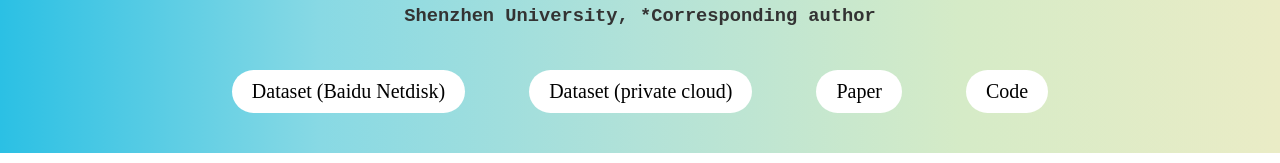
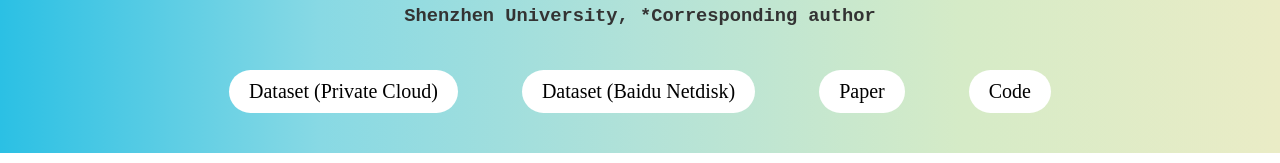
Before and after one commit to zqwlearning/CrossViewRobustness, a plain HTML site: page index.html in a window 1280 px wide. Shown: the part 177-340 px from the top of the page. Drawn offline with Linux system fonts and the light colour scheme.

Commit message:
Add files via upload

```diff
--- a/index.html
+++ b/index.html
@@ -11,10 +11,10 @@
     <h1>Benchmarking the Robustness of Cross-view Geo-localization Models</h1>
 	<h2>Qingwang Zhang, Yingying Zhu*</h2>
 	<h3 class="unit">Shenzhen University, *Corresponding author</h3>
+	<a href="https://gofile.me/6Smyg/BQv0zxUsT"><button class="code">Dataset (Private Cloud)</button></a>
 	<a href="https://pan.baidu.com/s/1BAJ1Raz5dcpEVGk_trON1w?pwd=ECCV"><button class="code">Dataset (Baidu Netdisk)</button></a>
-	<a href=""><button class="code">Dataset (private cloud)</button></a>
     <a href="https://openreview.net/pdf?id=x8mzNomCRe"><button class="paper">Paper</button></a>
-  	<a href=""><button class="code">Code</button></a>
+  	<a href="https://github.com/zqwlearning/CrossViewRobustness-Code"><button class="code">Code</button></a>
   </header>
 
   <main>
```
